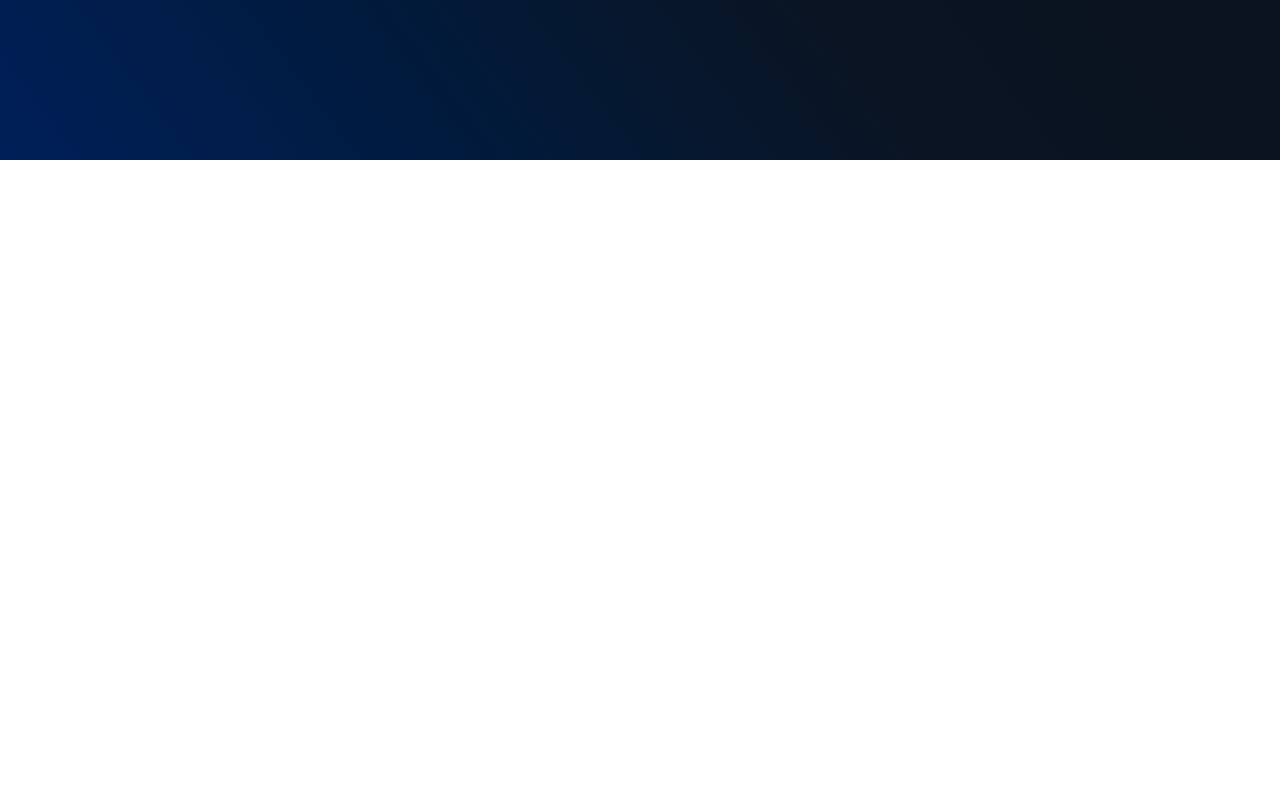
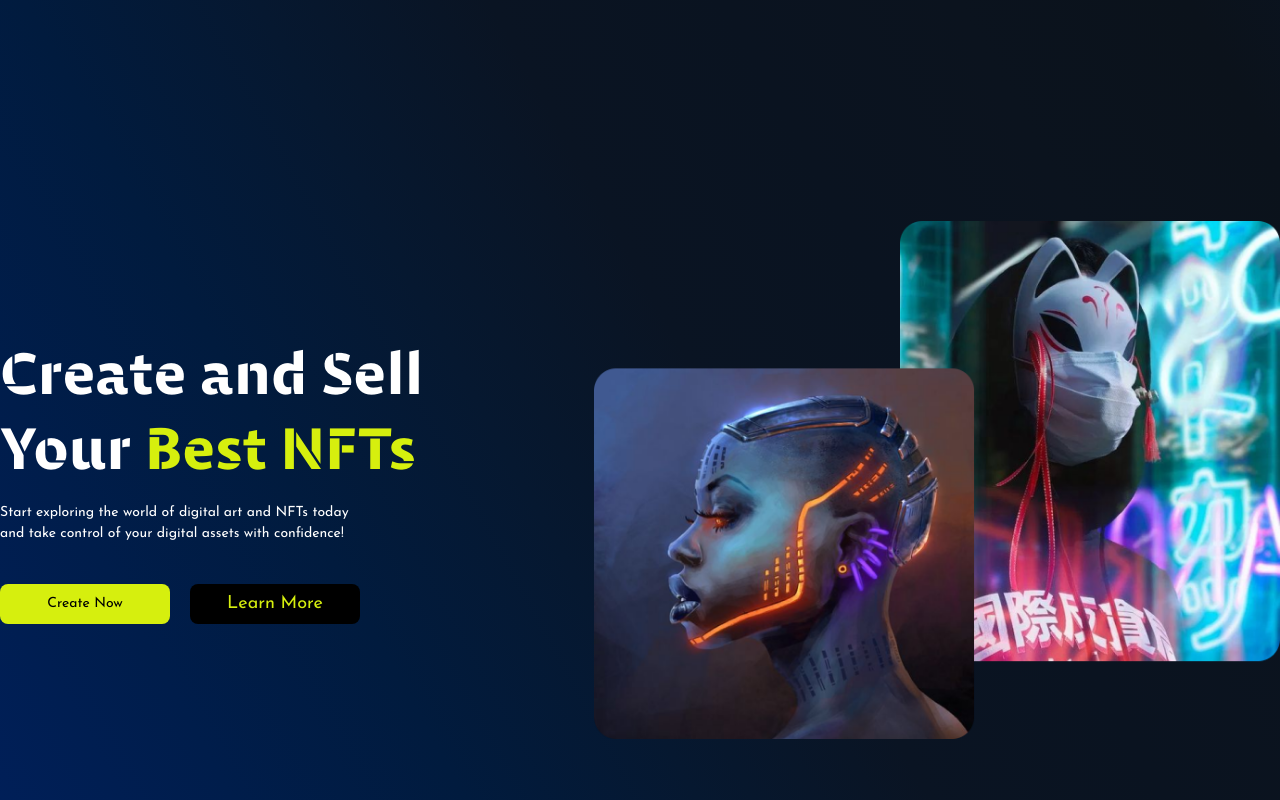
Before and after one commit to Allwyn46/NFT-Portfolio, a Next.js app: page / in a window 1280 px wide. Shown: the part 1520-2320 px from the top of the page. Before the commit the page ends 1680 px from the top, so only its background shows below. Built offline with nearby package versions, Linux system fonts and the light colour scheme.

Commit message:
Added Buy Sell section

```diff
--- a/app/globals.css
+++ b/app/globals.css
@@ -91,6 +91,7 @@ body {
   padding-top: 5rem;
 }
 
+
 .cus_right_img_sec {
   position: relative;
   display: flex;
@@ -130,11 +131,14 @@ body {
   color: var(--color-primary);
   border-radius: 8px;
   border: none;
-  width: 35%;
+  /* width: 35%; */
   margin-top: 20px;
+  width: 170px;
+  height: 40px;
 }
 
 /*==== ABOUT SECTION STYLES  ====*/
+
 
 .about_sec {
   height: 100vh;
@@ -203,3 +207,23 @@ body {
   background-color: transparent;
   transition: all .5s ease;
 }
+
+/*==== BUYSELL SECTION STYLES  ====*/
+
+.buysell_sec {
+  height: 80vh;
+}
+
+.buysell_lef_sec {
+  width: 100%;
+}
+
+.buysell_sec_h1 {
+  font-size: 58px;
+  line-height: 75px;
+  font-family: var(--font-bespoke);
+}
+
+.buysell_sec_h1 span {
+  color: var(--color-primary);
+}
--- a/app/page.js
+++ b/app/page.js
@@ -1,5 +1,6 @@
 import Nav from "@/components/Nav";
 import Aboutus from "@/sections/Aboutus";
+import Buysell from "@/sections/Buysell";
 import Hero from "@/sections/Hero";
 
 export default function Home() {
@@ -8,6 +9,7 @@ export default function Home() {
       <Nav />
       <Hero />
       <Aboutus />
+      <Buysell />
     </main>
   );
 }
--- a/constants/images.js
+++ b/constants/images.js
@@ -11,6 +11,7 @@ import card2 from "../assets/card2.png";
 import card3 from "../assets/card3.png";
 import card4 from "../assets/card4.jpg";
 import amt from "../assets/amt.png";
+import buysell from "../assets/buysellup.png";
 
 export default {
   logo,
@@ -26,4 +27,5 @@ export default {
   card3,
   card4,
   amt,
+  buysell,
 };
--- /dev/null
+++ b/sections/Buysell.jsx
@@ -0,0 +1,38 @@
+"use client"
+import React from 'react'
+import Button from '@/components/Button'
+import Buttonsec from '@/components/Button-sec'
+import Image from 'next/image'
+import images from '@/constants/images'
+
+const Buysell = () => {
+    return (
+        <section className='buysell_sec w-full flex max-lg:flex-col flex-row  justify-between items-center gap-10 max-container' id='hero'>
+            <div className='relative flex flex-col justify-center items-start max-xl:padding-x buysell_lef_sec'>
+                <h1 className='text-8xl buysell_sec_h1'>
+                    Create and Sell <br />
+                    Your <span className='text'>
+                        Best NFTs
+                    </span>
+                </h1>
+                <p className='mt-4'>
+                    Start exploring the world of digital art and NFTs today <br />
+                    and take control of your digital assets with confidence!
+                </p>
+                <div className='flex mt-5 mb-10 hero_button_sec'>
+                    <Button label="Create Now" />
+                    <Buttonsec label="Learn More" />
+                </div>
+            </div>
+            <div className='flex justify-center items-center max-xl:padding-x buysell_right_sec'>
+                <Image
+                    src={images.buysell}
+                    alt='buysell'
+                    className='banner_img2'
+                />
+            </div>
+        </section>
+    )
+}
+
+export default Buysell
```
Also changed, not shown: assets/buysellup.png (added).
